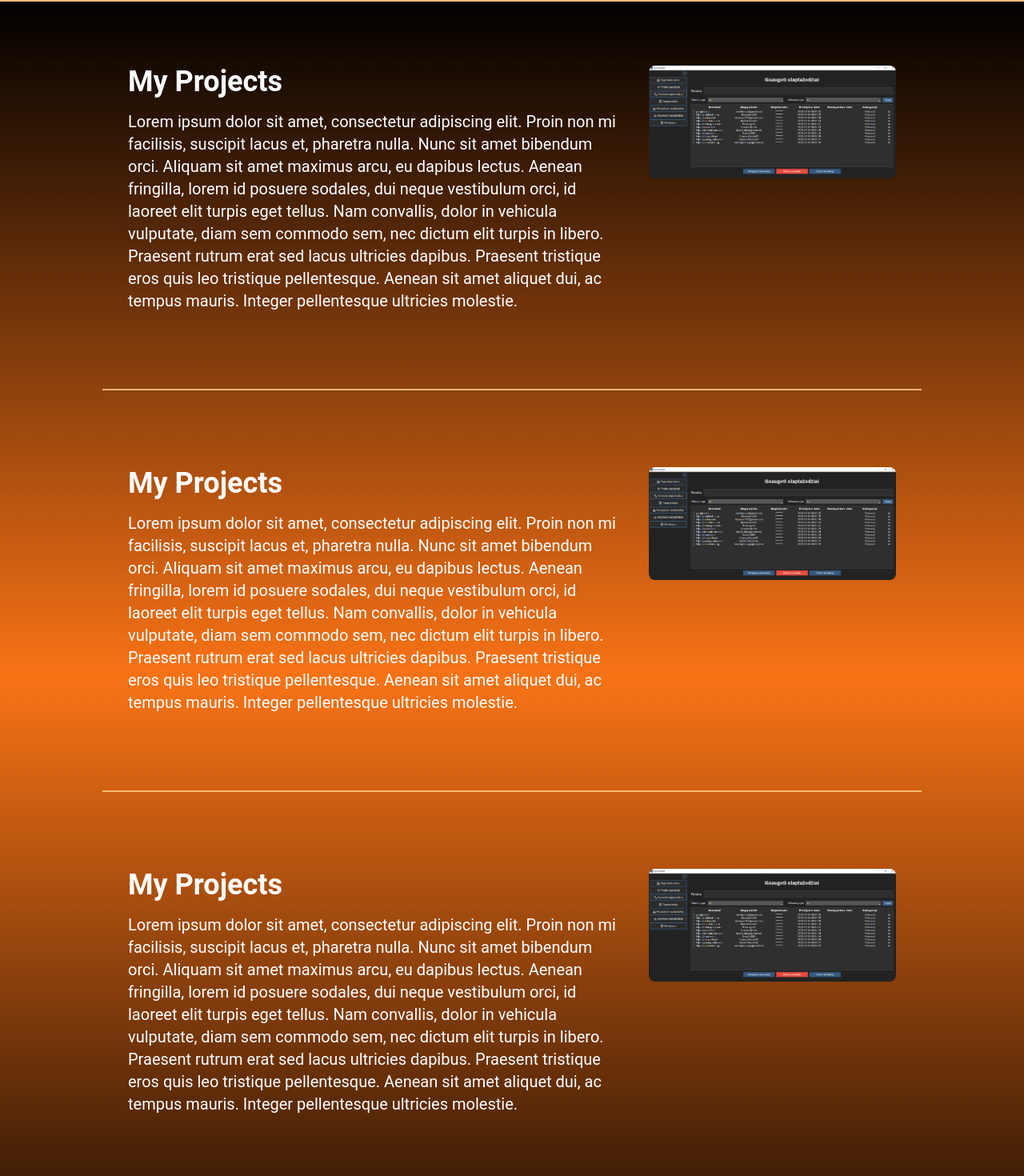
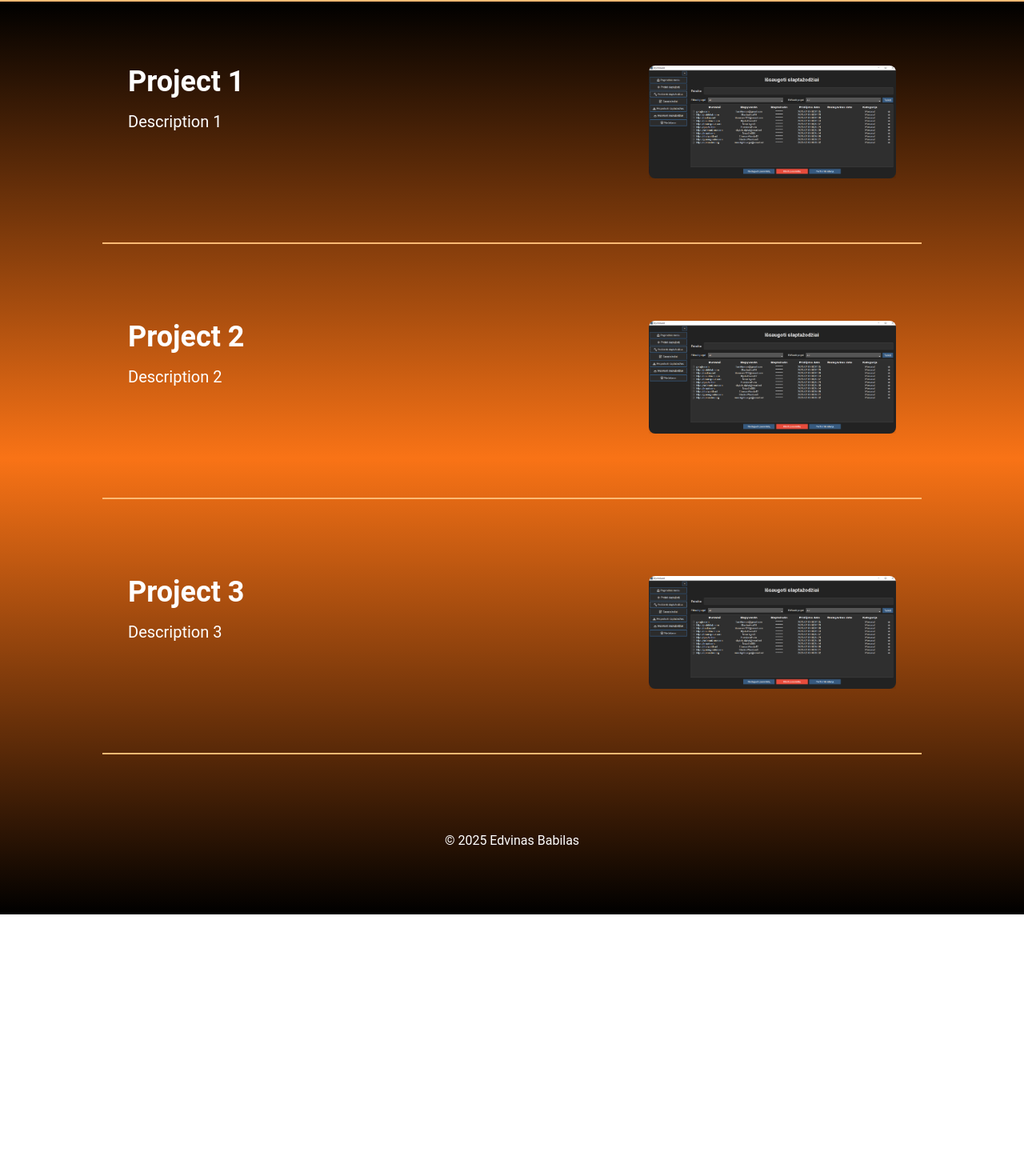
Before and after one commit to InfinitePurge/my-blog, a React (Vite) app: page /projects in a window 1280 px wide. Shown: the part 80-1550 px from the top of the page at 80% size. After the commit the page ends 1223 px from the top, so only its background shows below. Built offline with nearby package versions, Linux system fonts and the light colour scheme.

Commit message:
Added demo modal for project img

```diff
--- a/src/Components/Cards.jsx
+++ b/src/Components/Cards.jsx
@@ -1,101 +1,81 @@
 import React, { useState } from 'react'
 import Reveal from '../Animations/Reveal'
+import Modal from './Modal'
 
 const Cards = () => {
     const [isModalOpen, setIsModalOpen] = useState(false);
+    const [selectedProject, setSelectedProject] = useState(null);
+
+    const openModal = (project) => {
+        setSelectedProject(project);
+        setIsModalOpen(true);
+    };
+    const closeModal = () => setIsModalOpen(false);
+
+    const projects = [
+        {
+            id: 1,
+            title: 'Project 1',
+            description: 'Description 1',
+            image: '/WyvernGuard.png',
+
+        },
+        {
+            id: 2,
+            title: 'Project 2',
+            description: 'Description 2',
+            image: '/WyvernGuard.png',
+
+        },
+        {
+            id: 3,
+            title: 'Project 3',
+            description: 'Description 3',
+            image: '/WyvernGuard.png',
+
+        }
+    ];
 
     return (
         <>
-            <section id='projects' className='bg-transparent border-b-2 border-orange-300 w-[80%] mx-auto py-20 mb-4'>
+            {projects.map((project) => (
+                <section key={project.id} id='projects' className='bg-transparent border-b-2 border-orange-300 w-[80%] mx-auto py-20 mb-4'>
                     <div className='flex flex-col-reverse md:flex-row gap-8 mx-auto px-4 sm:px-6 lg:px-8'>
                         <div className='w-full md:w-2/3'>
                             <Reveal>
                                 <h1 className='text-white text-4xl font-bold'>
-                                My Projects
+                                    {project.title}
                                 </h1>
                             </Reveal>
                             <Reveal>
                                 <p className='text-white text-xl my-4'>
-                                Lorem ipsum dolor sit amet, consectetur adipiscing elit. Proin non mi facilisis,
-                                suscipit lacus et, pharetra nulla. Nunc sit amet bibendum orci. Aliquam sit amet maximus arcu,
-                                eu dapibus lectus. Aenean fringilla, lorem id posuere sodales, dui neque vestibulum orci, id laoreet elit
-                                turpis eget tellus. Nam convallis, dolor in vehicula vulputate, diam sem commodo sem, nec dictum elit turpis in
-                                libero. Praesent rutrum erat sed lacus ultricies dapibus. Praesent tristique eros quis leo tristique pellentesque.
-                                Aenean sit amet aliquet dui, ac tempus mauris. Integer pellentesque ultricies molestie.
+                                    {project.description}
                                 </p>
                             </Reveal>
                         </div>
                         <div className='w-full md:w-1/3'>
                             <Reveal>
                                 <img
-                                src="/WyvernGuard.png"
-                                alt="Project Image"
-                                className='rounded-lg shadow-lg w-full h-auto object-cover transition-opacity'
+                                    onClick={() => openModal(project)}
+                                    src={project.image}
+                                    alt="Error loading project Image"
+                                    className='rounded-lg cursor-pointer shadow-lg w-full h-auto object-cover transition-opacity'
                                 />
                             </Reveal>
                         </div>
                     </div>
                 </section>
-            <section id='projects' className='bg-transparent border-b-2 border-orange-300 w-[80%] mx-auto py-20 mb-4'>
-                <div className='flex flex-col-reverse md:flex-row gap-8 mx-auto px-4 sm:px-6 lg:px-8'>
-                    <div className='w-full md:w-2/3'>
-                        <Reveal>
-                            <h1 className='text-white text-4xl font-bold'>
-                                My Projects
-                            </h1>
-                        </Reveal>
-                        <Reveal>
-                            <p className='text-white text-xl my-4'>
-                                Lorem ipsum dolor sit amet, consectetur adipiscing elit. Proin non mi facilisis,
-                                suscipit lacus et, pharetra nulla. Nunc sit amet bibendum orci. Aliquam sit amet maximus arcu,
-                                eu dapibus lectus. Aenean fringilla, lorem id posuere sodales, dui neque vestibulum orci, id laoreet elit
-                                turpis eget tellus. Nam convallis, dolor in vehicula vulputate, diam sem commodo sem, nec dictum elit turpis in
-                                libero. Praesent rutrum erat sed lacus ultricies dapibus. Praesent tristique eros quis leo tristique pellentesque.
-                                Aenean sit amet aliquet dui, ac tempus mauris. Integer pellentesque ultricies molestie.
-                            </p>
-                        </Reveal>
-                    </div>
-                    <div className='w-full md:w-1/3'>
-                        <Reveal>
-                            <img
-                                src="/WyvernGuard.png"
-                                alt="Project Image"
-                                className='rounded-lg shadow-lg w-full h-auto object-cover transition-opacity'
+            ))}
+
+            {isModalOpen && (
+                <Modal
+                    project={selectedProject}
+                    onClose={closeModal}
+                    isOpen={isModalOpen}
                 />
-                        </Reveal>
-                    </div>
-                </div>
-            </section>
-            <section id='projects' className='bg-transparent border-b-2 border-orange-300 w-[80%] mx-auto py-20 mb-4'>
-                <div className='flex flex-col-reverse md:flex-row gap-8 mx-auto px-4 sm:px-6 lg:px-8'>
-                    <div className='w-full md:w-2/3'>
-                        <Reveal>
-                            <h1 className='text-white text-4xl font-bold'>
-                                My Projects
-                            </h1>
-                        </Reveal>
-                        <Reveal>
-                            <p className='text-white text-xl my-4'>
-                                Lorem ipsum dolor sit amet, consectetur adipiscing elit. Proin non mi facilisis,
-                                suscipit lacus et, pharetra nulla. Nunc sit amet bibendum orci. Aliquam sit amet maximus arcu,
-                                eu dapibus lectus. Aenean fringilla, lorem id posuere sodales, dui neque vestibulum orci, id laoreet elit
-                                turpis eget tellus. Nam convallis, dolor in vehicula vulputate, diam sem commodo sem, nec dictum elit turpis in
-                                libero. Praesent rutrum erat sed lacus ultricies dapibus. Praesent tristique eros quis leo tristique pellentesque.
-                                Aenean sit amet aliquet dui, ac tempus mauris. Integer pellentesque ultricies molestie.
-                            </p>
-                        </Reveal>
-                    </div>
-                    <div className='w-full md:w-1/3'>
-                        <Reveal>
-                            <img
-                                src="/WyvernGuard.png"
-                                alt="Project Image"
-                                className='rounded-lg shadow-lg w-full h-auto object-cover transition-opacity'
-                            />
-                        </Reveal>
-                    </div>
-                </div>
-            </section>
+            )}
+
+
 
 
         </>
--- a/src/Components/Contact.jsx
+++ b/src/Components/Contact.jsx
@@ -13,25 +13,29 @@ const Contact = () => {
           </h1>
         </Reveal>
         <Reveal>
-          <p className='text-white text-center text-xl my-4 flex'>
+          <div className='flex justify-center'>
+            <p className='text-white text-xl my-4 max-w-[100%]'>
               Shoot me an email if you want to connect! You can also find me on
               <a
                 href="https://www.linkedin.com/in/edvinas-babilas"
                 target='_blank'
                 rel='noopener noreferrer'
-              className="font-medium text-[#ffbd2f] ml-1 mr-1 underline hover:text-[#ffa500] transition-colors hover:no-underline"
+                className="font-medium text-[#ffbd2f] mx-1 underline hover:text-[#ffa500] transition-colors hover:no-underline"
               >
-              Linkedin</a>
+                Linkedin
+              </a>
               and
               <a
                 href="https://github.com/InfinitePurge"
                 target='_blank'
                 rel='noopener noreferrer'
-              className="font-medium text-[#ffbd2f] ml-1 mr-1 underline hover:text-[#ffa500] transition-colors hover:no-underline"
+                className="font-medium text-[#ffbd2f] mx-1 underline hover:text-[#ffa500] transition-colors hover:no-underline"
               >
-              Github</a>
+                Github
+              </a>
               if that's more your speed.
             </p>
+          </div>
         </Reveal>
         <h2 className='text-white text-center text-xl my-4 flex'>
           <Reveal>
--- /dev/null
+++ b/src/Components/Modal.jsx
@@ -0,0 +1,28 @@
+import React from 'react'
+
+const Modal = ({ project, onClose }) => {
+    const handleOverlayClick = (e) => {
+        if (e.target === e.currentTarget) {
+            onClose();
+        }
+    };
+
+    return (
+        <div onClick={handleOverlayClick} className="fixed  inset-0 flex items-center justify-center bg-black bg-opacity-50">
+            <div className='bg-white rounded border-2 border-black w-[60%] h-[80%]'>
+                <div className='flex justify-center items-center'>
+                    <img
+                    src={project.image}
+                    alt="Error loading project Image" />
+                </div>
+                <div className='flex justify-center items-center'>
+                    <p>
+                        {project.description}
+                    </p>
+                </div>
+            </div>
+        </div>
+    )
+}
+
+export default Modal
--- a/src/Components/Navbar.jsx
+++ b/src/Components/Navbar.jsx
@@ -1,7 +1,7 @@
 import React from 'react'
 import { HashLink as Link } from 'react-router-hash-link'
 
-const Navbar = () => {
+const Navbar = (projects) => {
     return (
         <nav className="bg-black border-b-2 border-orange-300 sticky top-0 z-50">
       <div className="mx-auto max-w-7xl px-2 sm:px-6 lg:px-8">
```
Lines whose indentation alone changed are shown as unchanged.
